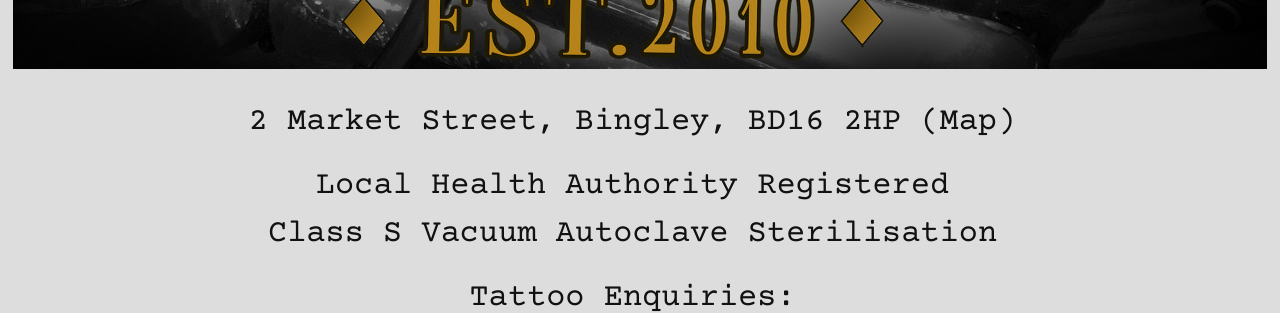
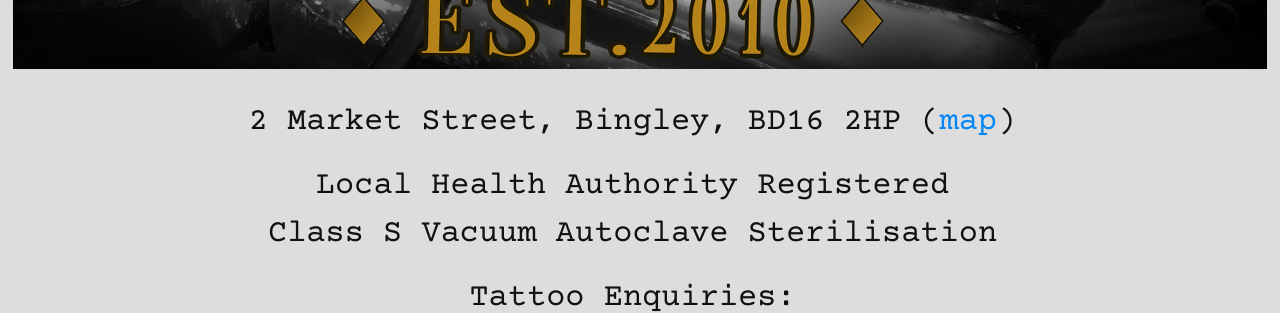
Before and after one commit to caprenter/abreedapart, a Jekyll site: the page built from index.md, in a window 1280 px wide and 900 px high, scrolled down 1123 px. Shown: the part 156-469 px from the top of the window. Built offline with Jekyll 4.4.1, drawn with Linux system fonts in a browser that asks for light colours; nearby versions of some CDN libraries; some of the changed lines change nothing that is shown.

Commit message:
Fixes #1 Adds a link to the map

```diff
--- a/index.md
+++ b/index.md
@@ -14,7 +14,7 @@ content-description: "A Breed Apart Tattoo Studio, Bingley, West Yorkshire. Esta
 
 <section class="row">
 <section class="col" markdown="1">
-  <p class="motto">2 Market Street, Bingley, BD16 2HP (Map)</p>
+  <p class="motto">2 Market Street, Bingley, BD16 2HP (<a href="https://goo.gl/maps/Z9bwGwjgDTJQgJ5M6">map</a>)</p>
   <p class="motto">
     Local Health Authority Registered<br>
     Class S Vacuum Autoclave Sterilisation
```
